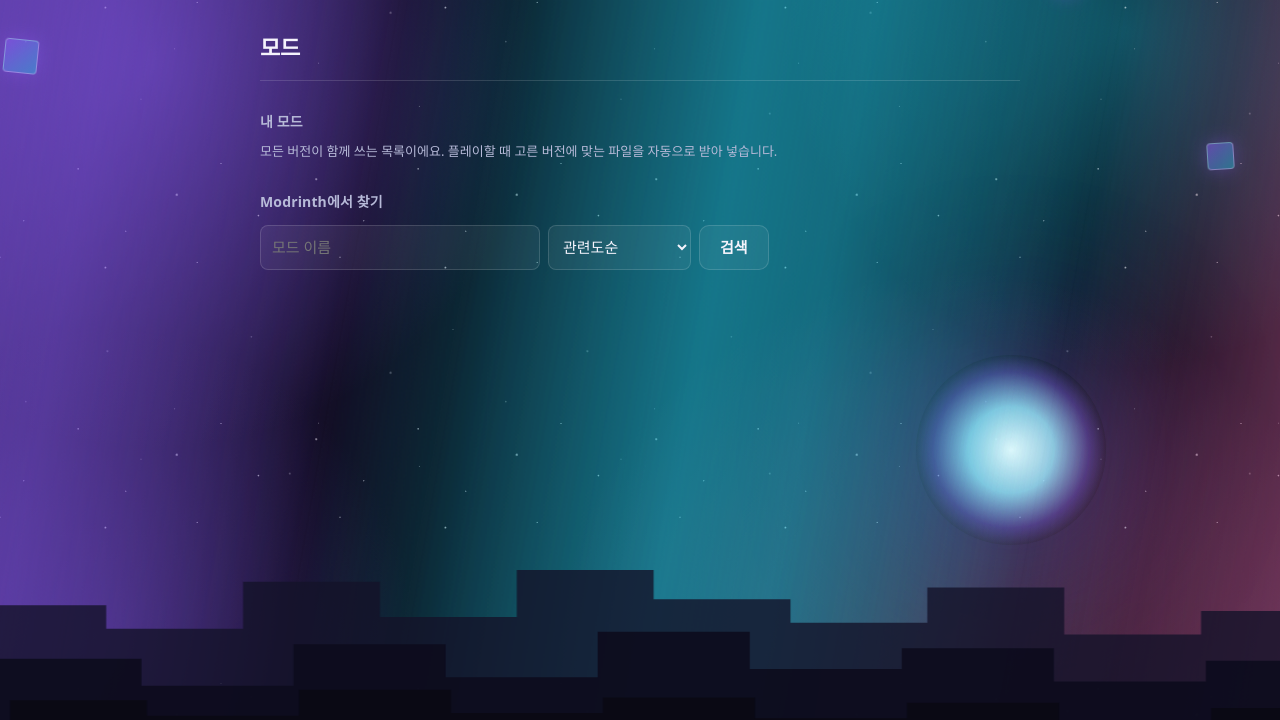
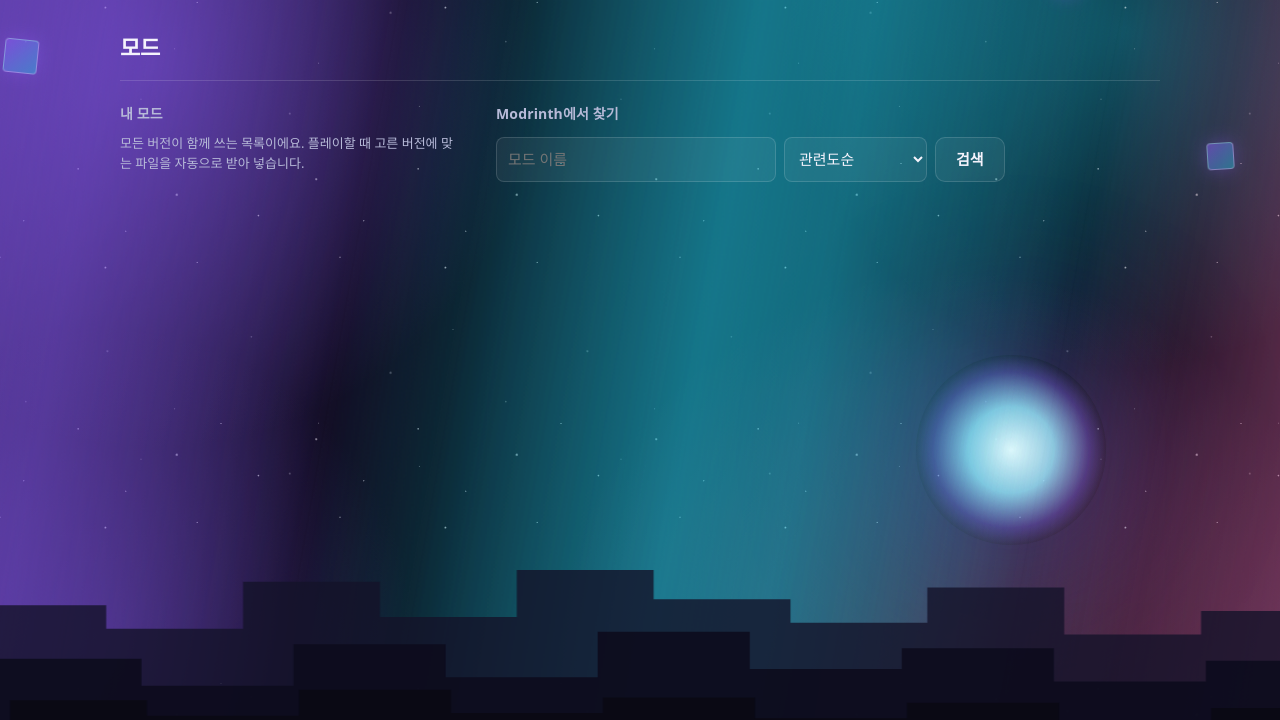
Before and after one commit to mojunseo/Lucentclient, a website built with Vite: page launcher/index.html in a window 1280 px wide. Both pictures are taken after a click on the button "모드". Shown: the part 80-800 px from the top of the page. Built offline with nearby package versions, Linux system fonts and the light colour scheme; a web font is replaced by a local one.

Commit message:
모드 화면을 2단으로 재편 — 왼쪽 설치한 모드, 오른쪽 검색
.mods-layout 그리드로 나눠서 왼쪽(260~340px)에는 "내 모드" 목록을,
오른쪽 남는 공간에는 Modrinth 검색 폼·카테고리·결과를 둔다. 왼쪽은
이미 설치한 걸 확인하는 좁은 목록, 오른쪽은 찾아보는 넓은 영역이라는
역할 차이를 너비로 드러냈다. #view-mods는 2단을 담기 위해 다른
화면들의 760px 중앙 칼럼보다 넓은 1040px로 둔다.

```diff
--- a/launcher/index.html
+++ b/launcher/index.html
@@ -64,9 +64,13 @@
 
         <section class="view" id="view-mods" hidden>
           <h1>모드</h1>
+          <div class="mods-layout">
+            <div class="mods-installed">
               <h2>내 모드</h2>
               <p class="note list-note">모든 버전이 함께 쓰는 목록이에요. 플레이할 때 고른 버전에 맞는 파일을 자동으로 받아 넣습니다.</p>
               <ul class="rows" id="installed-mods"></ul>
+            </div>
+            <div class="mods-search">
               <h2 id="mods-search-title">Modrinth에서 찾기</h2>
               <form class="inline search" id="mod-search">
                 <input id="mod-query" placeholder="모드 이름" autocomplete="off" />
@@ -84,6 +88,8 @@
               <ul class="rows" id="mod-results"></ul>
               <div class="actions"><button class="button quiet" id="more-mods" hidden>더 보기</button></div>
               <p class="error" id="mods-error" hidden></p>
+            </div>
+          </div>
         </section>
 
         <section class="view" id="view-accounts" hidden>
--- a/launcher/src/styles.css
+++ b/launcher/src/styles.css
@@ -300,6 +300,11 @@ main { flex: 1; min-height: 0; overflow: auto; padding: 38px 48px; }
    it stays bottom-left, flush with main's own padding, not boxed into that column. */
 .view { max-width: 760px; margin: 0 auto; }
 #view-logs { max-width: 920px; }
+#view-mods { max-width: 1040px; }
+/* Installed mods on the left (narrower — it's a flat list of what you already have), the
+   Modrinth search on the right (wider — it's the browsing/discovery surface). */
+.mods-layout { display: grid; grid-template-columns: minmax(260px, 340px) 1fr; gap: 36px; align-items: start; }
+.mods-layout h2:first-child { margin-top: 0; }
 h1 {
   font-size: 22px;
   font-weight: 600;
```
Lines whose indentation alone changed are shown as unchanged.
